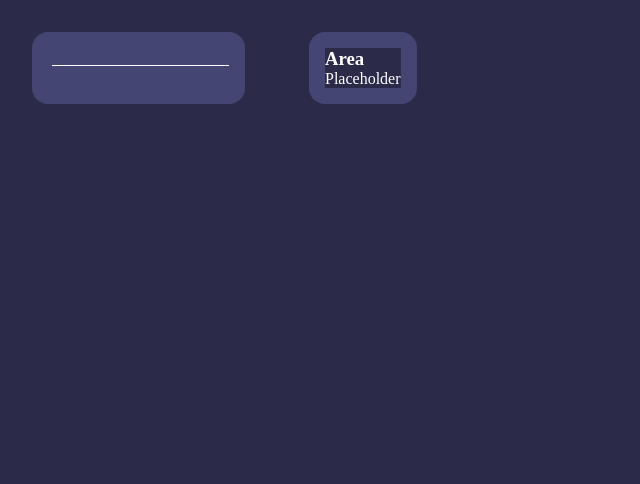
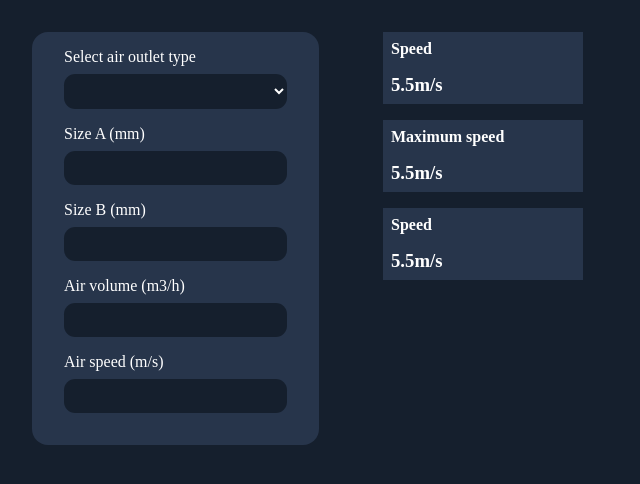
Before and after one commit to Vencikos/HVAC-calculator, a plain HTML site: page index.html in a window 1280 px wide. Shown: the whole page, without its empty margins (0-640 px from the left). Drawn offline with Linux system fonts and the light colour scheme.

Commit message:
Some starter files

```diff
--- a/index.html
+++ b/index.html
@@ -7,7 +7,7 @@
   <head>
     <meta charset="utf-8" />
     <meta http-equiv="X-UA-Compatible" content="IE=edge" />
-    <title>HVAC calculator</title>
+    <title>HVAC Air Vent</title>
     <meta name="description" content="" />
     <meta name="viewport" content="width=device-width, initial-scale=1" />
     <link rel="stylesheet" href="style.css" />
@@ -21,12 +21,50 @@
     <![endif]-->
     <div class="main-row">
       <div class="input-div">
-        <img src="" alt="" />
-        <input type="text" />
+        <form action="">
+          <!-- Type  -->
+
+          <label for="sizeA">Select air outlet type</label>
+          <select name="" id="">
+            <option value="" disabled selected></option>
+            <option value="Ceiling">Ceiling</option>
+            <option value="Wall">Wall</option>
+          </select>
+
+          <!-- Size A input -->
+
+          <label for="sizeA">Size A (mm)</label>
+          <input type="number" class="input-sizeA" name="sizeA" />
+
+          <!-- Size B input -->
+
+          <label for="sizeB">Size B (mm)</label>
+          <input type="number" class="input-sizeB" />
+
+          <!-- Volume input -->
+
+          <label for="sizeB">Air volume (m3/h)</label>
+          <input type="number" class="input-sizeB" />
+
+          <!-- Speed input -->
+
+          <label for="sizeB">Air speed (m/s)</label>
+          <input type="number" class="input-sizeB" />
+        </form>
       </div>
       <div class="results-div">
-        <h3>Area</h3>
-        <p>Placeholder</p>
+        <div class="results-speed">
+          <h4>Speed</h4>
+          <h3>5.5m/s</h3>
+        </div>
+        <div class="results-maxspeed">
+          <h4>Maximum speed</h4>
+          <h3>5.5m/s</h3>
+        </div>
+        <div class="results-speed2">
+          <h4>Speed</h4>
+          <h3>5.5m/s</h3>
+        </div>
       </div>
     </div>
 
--- a/style.css
+++ b/style.css
@@ -2,15 +2,32 @@
   margin: 0;
   padding: 0;
   box-sizing: border-box;
-  background-color: #2b2b49;
+  background-color: #151f2d;
   color: #fff;
 }
 
 /* Tag elements */
+h3,
+h4 {
+  padding: 0.5rem;
+  background-color: #27354b;
+}
 
 textarea:focus,
 input:focus {
   outline: none;
+}
+
+form {
+  display: flex;
+  flex-direction: column;
+  background-color: #27354b;
+}
+
+input::-webkit-outer-spin-button,
+input::-webkit-inner-spin-button {
+  -webkit-appearance: none;
+  margin: 0;
 }
 
 /* Class elements */
@@ -21,21 +38,40 @@ input:focus {
 }
 
 .input-div {
-  background-color: #454573;
+  display: flex;
+  flex-direction: column;
+  background-color: #27354b;
   margin: 2rem;
   padding: 1rem;
   border-radius: 1rem;
 }
 
-.input-div input {
-  background-color: #454573;
+.input-div label {
+  background-color: #27354b;
+  margin: 0 1rem;
   border: none;
-  border-bottom: 1px solid #fff;
+}
+
+.input-div input,
+.input-div select {
+  background-color: #151f2d;
+  font-size: 1rem;
+  margin: 0.5rem 1rem 1rem 1rem;
+  padding: 0.5rem;
+  border-radius: 0.7rem;
+  border: none;
 }
 
 .results-div {
-  background-color: #454573;
+  width: 200px;
   margin: 2rem;
-  padding: 1rem;
+}
+
+.results-speed,
+.results-maxspeed {
+  margin-bottom: 1rem;
   border-radius: 1rem;
 }
+.results-speed2 {
+  border-radius: 1rem;
+}
```
